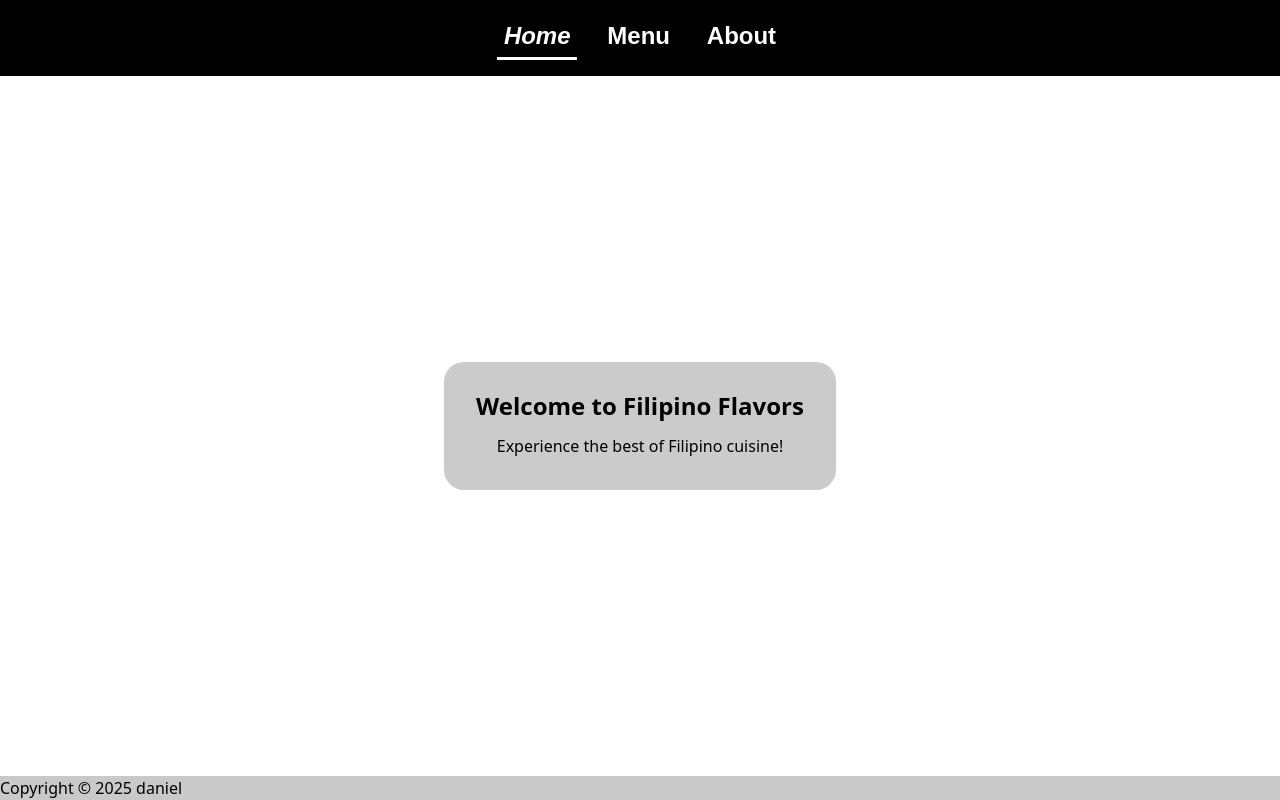
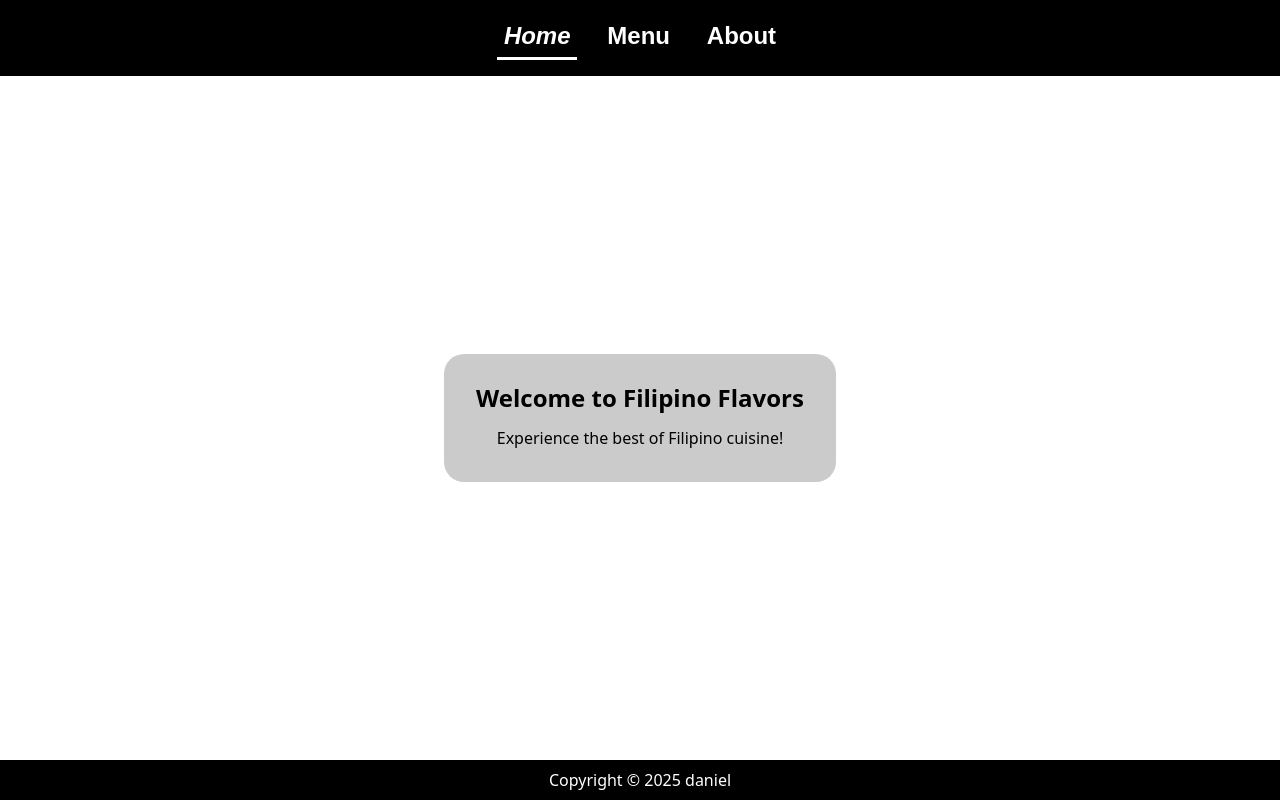
Before and after one commit to daniel0285/restaurant-page, a website built with webpack: page src/template.html in a window 1280 px wide. Built offline with nearby package versions, Linux system fonts and the light colour scheme.

Commit message:
feat: add footer for the page

```diff
--- a/src/index.js
+++ b/src/index.js
@@ -15,5 +15,4 @@ function clickHandler(e) {
 }
 
 const footer = document.querySelector("footer > p");
-
 footer.innerText = `Copyright © ${new Date().getFullYear()}  daniel`;
--- a/src/styles.css
+++ b/src/styles.css
@@ -117,3 +117,10 @@ ul {
     border-radius: 20px;
   }
 }
+
+footer {
+  background-color: black;
+  padding: 0.5rem;
+  color: white;
+  text-align: center;
+}
```
